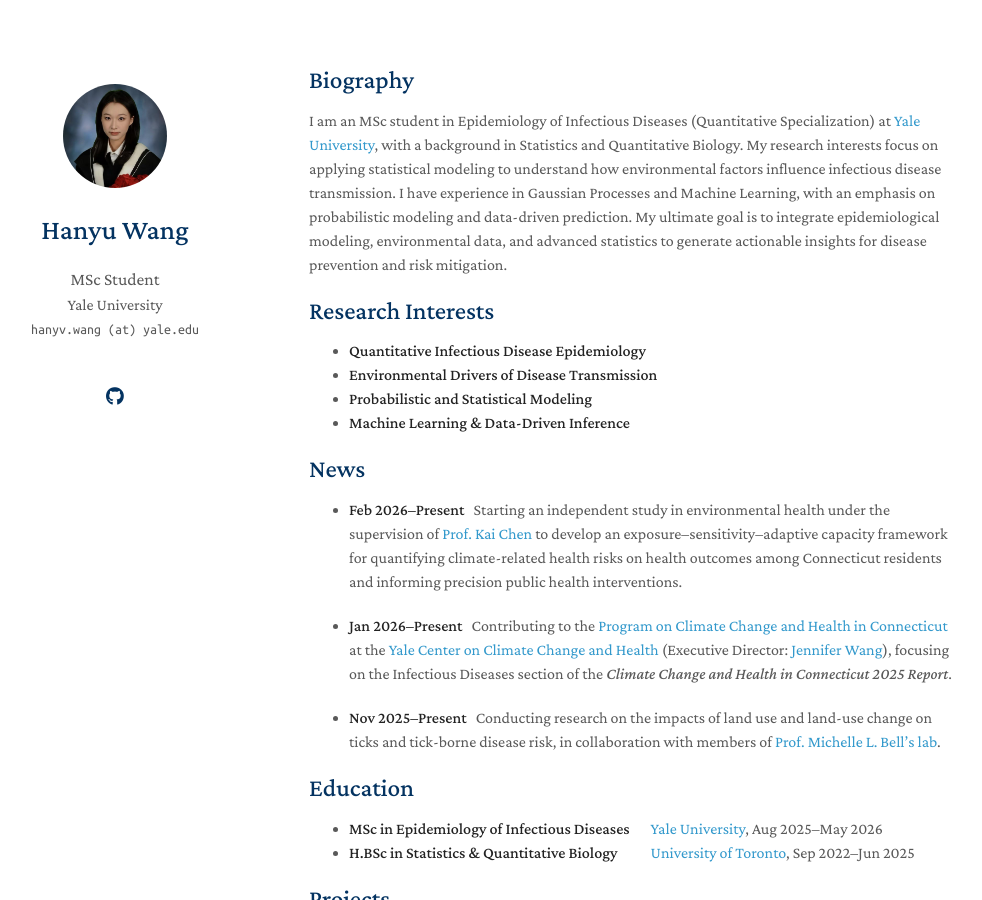
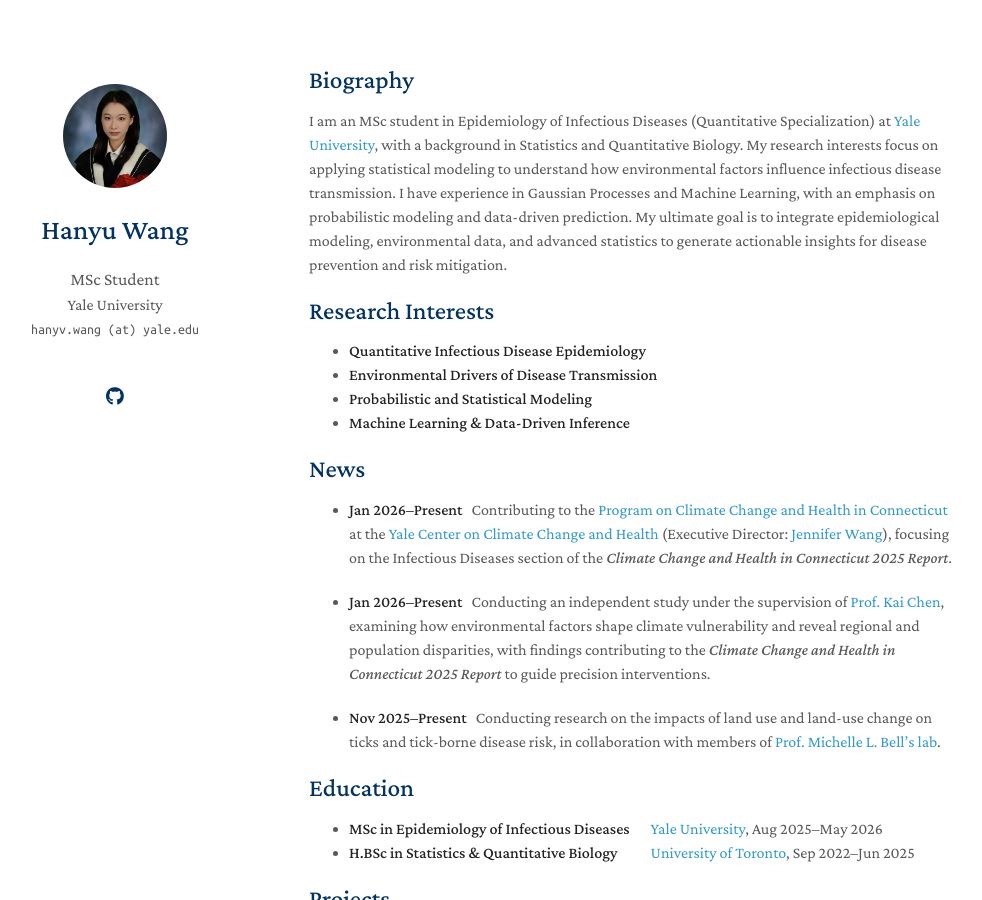
Before and after one commit to hanyvwang/hanyvwang.github.io, a Jekyll site: the page built from index.md, in a window 1280 px wide and 900 px high. Shown: the whole window, without its empty margins (161-1143 px from the left). Built offline with Jekyll 4.4.1, drawn with Linux system fonts in a browser that asks for light colours; a style sheet for code colours, icons or effects is not loaded; our own code applies the rules of GitHub Pages for plain Markdown files.

Commit message:
Update independent study details in index.md
Removed a previous independent study entry and updated the current study description under Prof. Kai Chen, emphasizing its contribution to the Climate Change and Health in Connecticut 2025 Report.

```diff
--- a/index.md
+++ b/index.md
@@ -15,9 +15,9 @@
 
 ## News
 
-- **Feb 2026–Present** &nbsp;&nbsp;Starting an independent study in environmental health under the supervision of [Prof. Kai Chen](https://ysph.yale.edu/profile/kai-chen/) to develop an exposure–sensitivity–adaptive capacity framework for quantifying climate-related health risks on health outcomes among Connecticut residents and informing precision public health interventions.
+- **Jan 2026–Present** &nbsp;&nbsp;Contributing to the [Program on Climate Change and Health in Connecticut](https://ysph.yale.edu/yale-center-on-climate-change-and-health/policy-and-public-health-practice/connecticut/) at the [Yale Center on Climate Change and Health](https://ysph.yale.edu/yale-center-on-climate-change-and-health/) (Executive Director: [Jennifer Wang](https://ysph.yale.edu/profile/jen-wang/)), focusing on the Infectious Diseases section of the *Climate Change and Health in Connecticut 2025 Report*.
 
-- **Jan 2026–Present** &nbsp;&nbsp;Contributing to the [Program on Climate Change and Health in Connecticut](https://ysph.yale.edu/yale-center-on-climate-change-and-health/policy-and-public-health-practice/connecticut/) at the [Yale Center on Climate Change and Health](https://ysph.yale.edu/yale-center-on-climate-change-and-health/) (Executive Director: [Jennifer Wang](https://ysph.yale.edu/profile/jen-wang/)), focusing on the Infectious Diseases section of the *Climate Change and Health in Connecticut 2025 Report*.
+- **Jan 2026–Present** &nbsp;&nbsp;Conducting an independent study under the supervision of [Prof. Kai Chen](https://ysph.yale.edu/profile/kai-chen/), examining how environmental factors shape climate vulnerability and reveal regional and population disparities, with findings contributing to the *Climate Change and Health in Connecticut 2025 Report* to guide precision interventions.
 
 - **Nov 2025–Present** &nbsp;&nbsp;Conducting research on the impacts of land use and land-use change on ticks and tick-borne disease risk, in collaboration with members of [Prof. Michelle L. Bell’s lab](https://bell-lab.yale.edu/).
 
```
